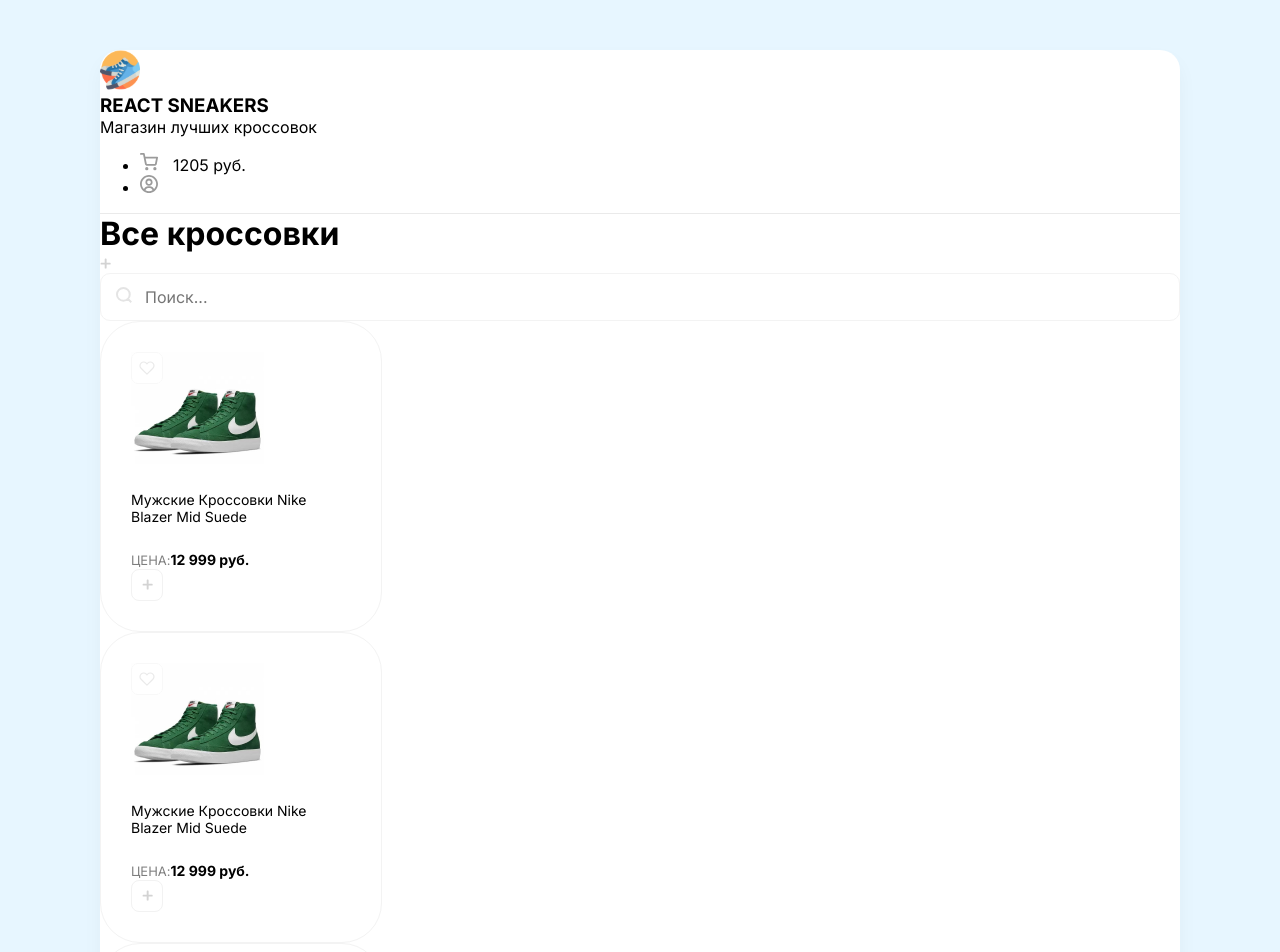
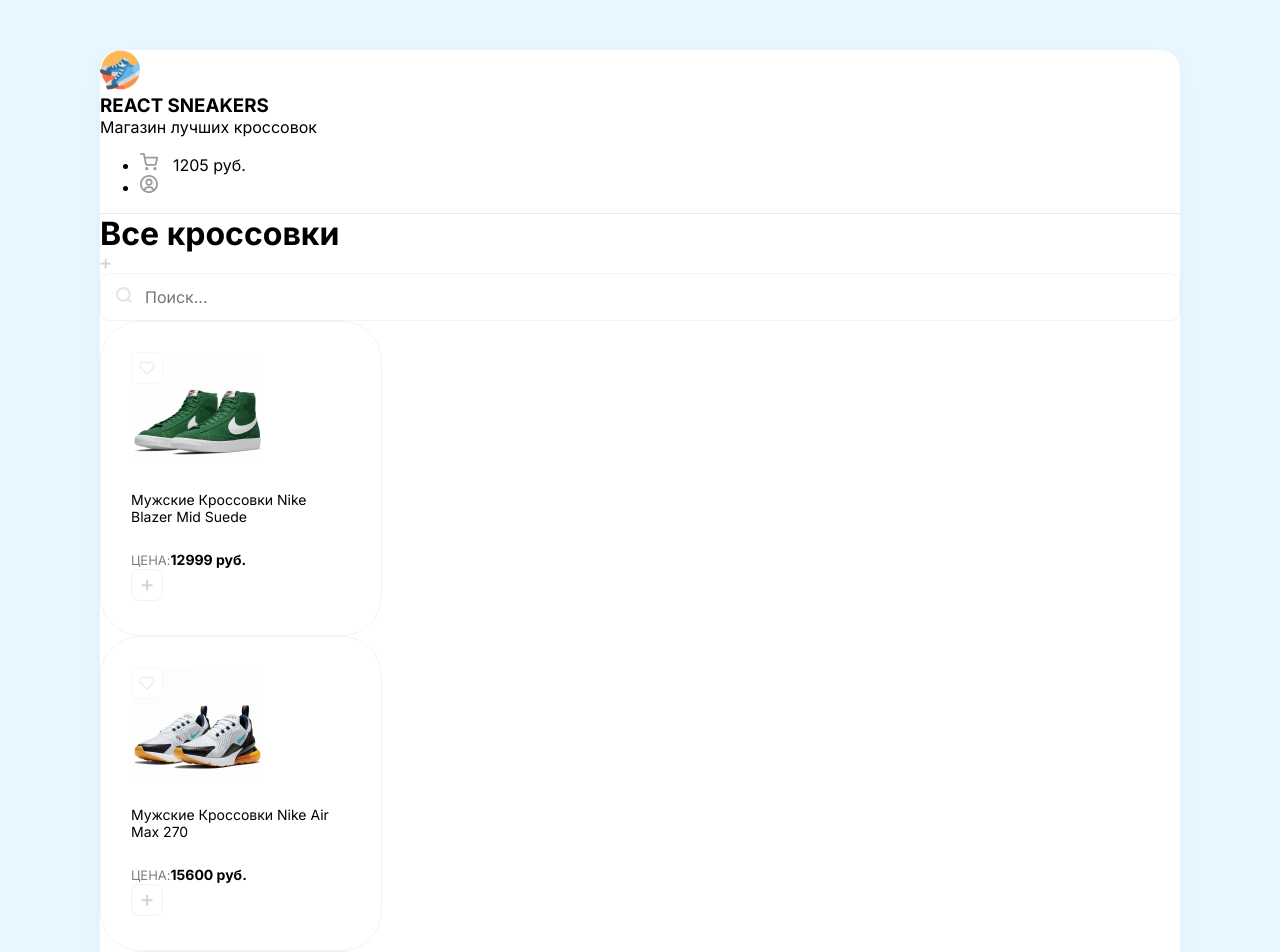
Before and after one commit to vovkasWeb/sneackers_shop, a React (Create React App) app: page / in a window 1280 px wide. Shown: the top 952 px of the page. Built offline with nearby package versions, Linux system fonts and the light colour scheme.

Commit message:
add: click plus and favorute

```diff
--- a/src/App.js
+++ b/src/App.js
@@ -1,6 +1,30 @@
 import Card from './components/Card'
 import Drawer from './components/Drawer'
 import Header from './components/Header'
+
+const arr = [
+	{
+		title: 'Мужские Кроссовки Nike Blazer Mid Suede',
+		price: 12999,
+		imgageUrl: '/img/sneakers/1.jpg',
+	},
+	{
+		title: 'Мужские Кроссовки Nike Air Max 270',
+		price: 15600,
+		imgageUrl: '/img/sneakers/2.jpg',
+	},
+	{
+		title: 'Мужские Кроссовки Nike Blazer Mid Suede',
+		price: 8499,
+		imgageUrl: '/img/sneakers/3.jpg',
+	},
+	{
+		title: 'Мужские Кроссовки Nike Blazer Mid Suede',
+		price: 8999,
+		imgageUrl: '/img/sneakers/4.jpg',
+	},
+]
+
 function App() {
 	return (
 		<div className='wrapper clear'>
@@ -17,10 +41,14 @@
 				</div>
 
 				<div className='d-flex'>
-					<Card />
-					<Card />
-					<Card />
-					<Card />
+					{arr.map((obj, i) => (
+						<Card
+							key={i}
+							obj={obj}
+							onFavorute={() => console.log('Добавили в закладки')}
+							onPlus={() => console.log('Нажали плюс')}
+						/>
+					))}
 				</div>
 			</div>
 		</div>
--- a/src/components/Card.js
+++ /dev/null
@@ -1,24 +0,0 @@
-import React from 'react'
-
-const Card = () => {
-	return (
-		<div className='card'>
-			<div className='favorite'>
-				<img src='/img/heart-unliked.svg' alt='unliked' />
-			</div>
-			<img width={133} height={112} src='/img/sneakers/1.jpg' alt='Sneakers' />
-			<h5>Мужские Кроссовки Nike Blazer Mid Suede</h5>
-			<div className='d-flex justify-between align-center'>
-				<div className='d-flex flex-column'>
-					<span>Цена:</span>
-					<b>12 999 руб.</b>
-				</div>
-				<button className='button'>
-					<img width={11} height={11} src='/img/plus.svg' alt='plus' />
-				</button>
-			</div>
-		</div>
-	)
-}
-
-export default Card
--- /dev/null
+++ b/src/components/Card/Card.module.scss
@@ -0,0 +1,33 @@
+.card {
+	border: 1px solid #f3f3f3;
+	padding: 30px;
+	width: 220px;
+	border-radius: 40px;
+	margin-right: 30px;
+	transition: box-shadow 0.2s ease-in-out, transform 0.2 ease-in-out;
+
+	&:hover {
+		box-shadow: 0px 20px 35px rgba(0, 0, 0, 0.06);
+		transform: translateY(-5px);
+	}
+	.favorite {
+		position: absolute;
+		cursor: pointer;
+	}
+	.plus{
+		cursor: pointer;
+	}
+
+	h5 {
+		font-weight: 400;
+		font-size: 14px;
+	}
+	span {
+		font-size: 13px;
+		opacity: 0.5;
+		text-transform: uppercase;
+	}
+	b {
+		font-size: 14px;
+	}
+}
--- /dev/null
+++ b/src/components/Card/index.js
@@ -0,0 +1,33 @@
+import { useState } from 'react'
+import styles from './Card.module.scss'
+
+const Card = ({ obj: { title, price, imgageUrl }, onFavorute, onPlus }) => {
+	const [isAdded, setIsAdded] = useState(false)
+
+	const onClickPlus = () => {
+		setIsAdded(!isAdded)
+	}
+	return (
+		<div className={styles.card}>
+			<div className={styles.favorite} onClick={onFavorute}>
+				<img src='/img/heart-unliked.svg' alt='unliked' />
+			</div>
+			<img width={133} height={112} src={imgageUrl} alt='Sneakers' />
+			<h5>{title}</h5>
+			<div className='d-flex justify-between align-center'>
+				<div className='d-flex flex-column'>
+					<span>Цена:</span>
+					<b>{price} руб.</b>
+				</div>
+				<img
+					className={styles.plus}
+					onClick={onClickPlus}
+					src={isAdded ? '/img/btn-checked.svg' : '/img/btn-plus.svg'}
+					alt='plus'
+				/>
+			</div>
+		</div>
+	)
+}
+
+export default Card
--- a/src/index.scss
+++ b/src/index.scss
@@ -35,45 +35,6 @@
 	}
 }
 
-.card {
-	border: 1px solid #f3f3f3;
-	padding: 30px;
-	width: 220px;
-	border-radius: 40px;
-	margin-right: 30px;
-	transition: box-shadow 0.2s ease-in-out, transform 0.2 ease-in-out;
-
-	&:hover {
-		box-shadow: 0px 20px 35px rgba(0, 0, 0, 0.06);
-		transform: translateY(-5px);
-	}
-	.favorite {
-		position: absolute;
-		cursor: pointer;
-	}
-
-	h5 {
-		font-weight: 400;
-		font-size: 14px;
-	}
-	span {
-		font-size: 13px;
-		opacity: 0.5;
-		text-transform: uppercase;
-	}
-	b {
-		font-size: 14px;
-	}
-}
-.button {
-	background: #ffff;
-	border: 1px solid #f2f2f2;
-	box-sizing: border-box;
-	border-radius: 8px;
-	height: 32px;
-	width: 32px;
-	cursor: pointer;
-}
 
 .search-block {
 	border: 1px solid #f3f3f3;
```
Also changed, not shown: public/img/btn-checked.svg.
